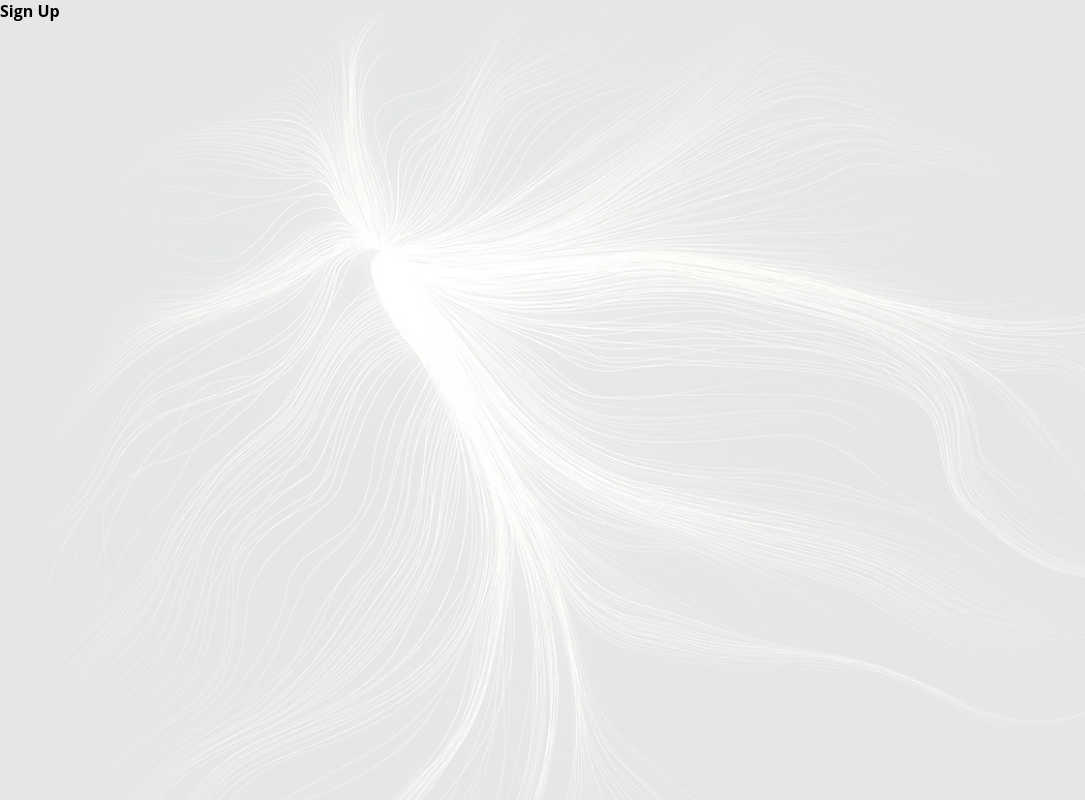
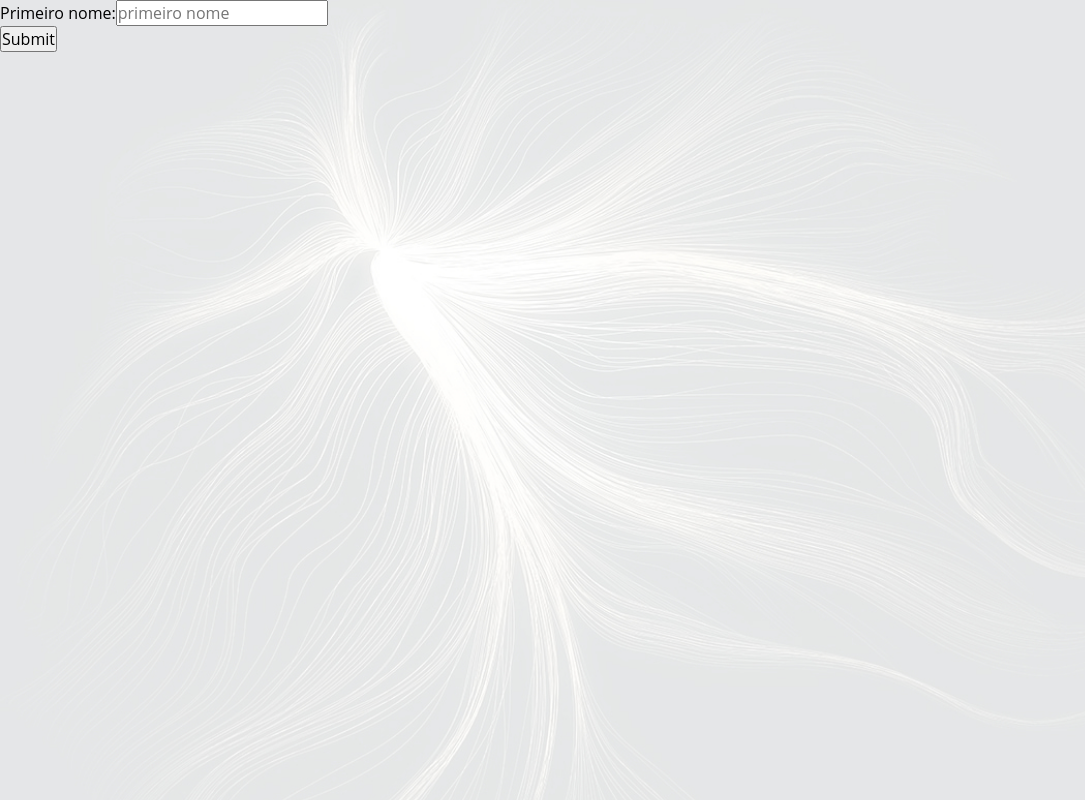
Before and after one commit to rafittu/front-lumin, a React (Create React App) app: page /signup in a window 1280 px wide. Shown: the whole page, without its empty margins (0-1085 px from the left). Built offline with nearby package versions, Linux system fonts and the light colour scheme.

Commit message:
feat: form schema

```diff
--- a/src/pages/SignUp.jsx
+++ b/src/pages/SignUp.jsx
@@ -1,7 +1,51 @@
-import React from 'react';
+import React, { useState } from 'react';
 
 function SignUp() {
-  return <h1>Sign Up</h1>;
+  const [formData, setFormData] = useState({
+    firstName: '',
+    lastName: '',
+    socialName: '',
+    username: '',
+    bornDate: '',
+    motherName: '',
+    email: '',
+    phone: '',
+    password: '',
+    passwordConfirmation: '',
+  });
+
+  const handleChange = (e) => {
+    const { name, value } = e.target;
+
+    setFormData((prevData) => ({
+      ...prevData,
+      [name]: value,
+    }));
+  };
+
+  const handleSubmit = (e) => {
+    e.preventDefault();
+  };
+
+  return (
+    <form onSubmit={handleSubmit}>
+      <div>
+        <label htmlFor="firstName">
+          Primeiro nome:
+          <input
+            type="text"
+            name="firstName"
+            id="firstName"
+            value={formData.firstName}
+            onChange={handleChange}
+            required
+            placeholder="primeiro nome"
+          />
+        </label>
+      </div>
+      <button type="submit">Submit</button>
+    </form>
+  );
 }
 
 export default SignUp;
```
